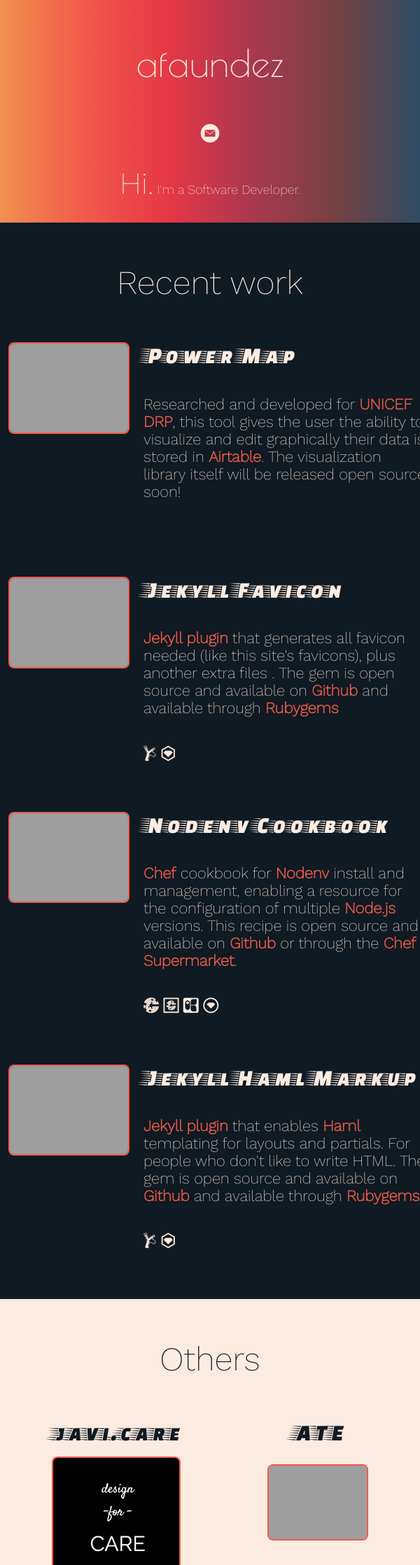
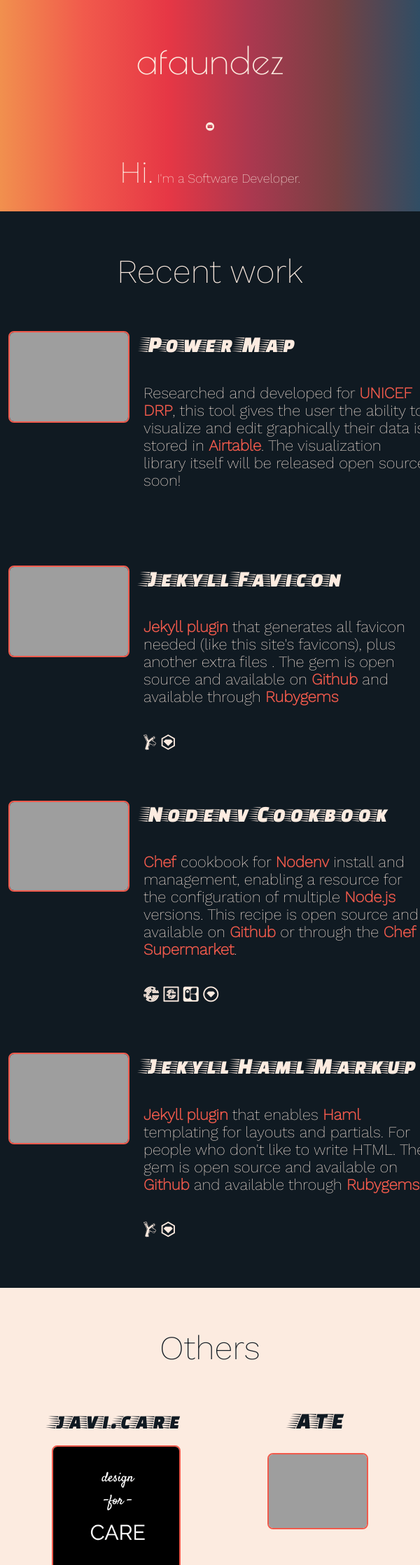
Before and after one commit to afaundez/afaundez.github.io, a Jekyll site: the page built from index.html, in a window 600 px wide. Shown: the top 2236 px of the page at 70% size. Built offline with Jekyll 4.4.1, drawn with Linux system fonts in a browser that asks for light colours; some web fonts are replaced.

Commit message:
Improve header links size on mobile

```diff
--- a/_sass/portfolio/_header.scss
+++ b/_sass/portfolio/_header.scss
@@ -1,3 +1,47 @@
+@media only screen and (max-width: 600px) {
+  header {
+    > nav {
+      padding: 0 2%;
+
+      h1.brand {
+        flex-basis: 100%;
+        text-align: center;
+      }
+
+      ul.links {
+        flex-basis: 100%;
+        justify-content: center;
+
+        li a {
+          i {
+            @include fluid-type(320px, 600px, 70px, 178px);
+
+            &.bigger {
+              @include fluid-type(320px, 600px, 100px, 256px);
+            }
+          }
+        }
+      }
+    }
+  }
+}
+
+@media only screen and (min-width: 600px) {
+  header {
+    > nav {
+      justify-content: space-between;
+
+      ul.links li a i {
+        @include fluid-type(600px, $max_width, 12px, 128px);
+
+        &.bigger {
+          @include fluid-type(600px, $max_width, 18px, 192px);
+        }
+      }
+    }
+  }
+}
+
 header {
   nav {
     @extend .kong-gradient;
@@ -19,41 +63,7 @@
       li {
         display: inline-flex;
         align-items: center;
-
-        i {
-          @include fluid-type($min_width, $max_width, 12px, 128px);
-        }
-
-        i.bigger {
-          @include fluid-type($min_width, $max_width, 18px, 192px);
-        }
       }
     }
   }
 }
-
-@media only screen and (max-width: 600px) {
-  header {
-    > nav {
-      padding: 0 2%;
-
-      h1.brand {
-        flex-basis: 100%;
-        text-align: center;
-      }
-
-      ul.links {
-        flex-basis: 100%;
-        justify-content: center;
-      }
-    }
-  }
-}
-
-@media only screen and (min-width: 600px) {
-  header {
-    > nav {
-      justify-content: space-between;
-    }
-  }
-}
```
